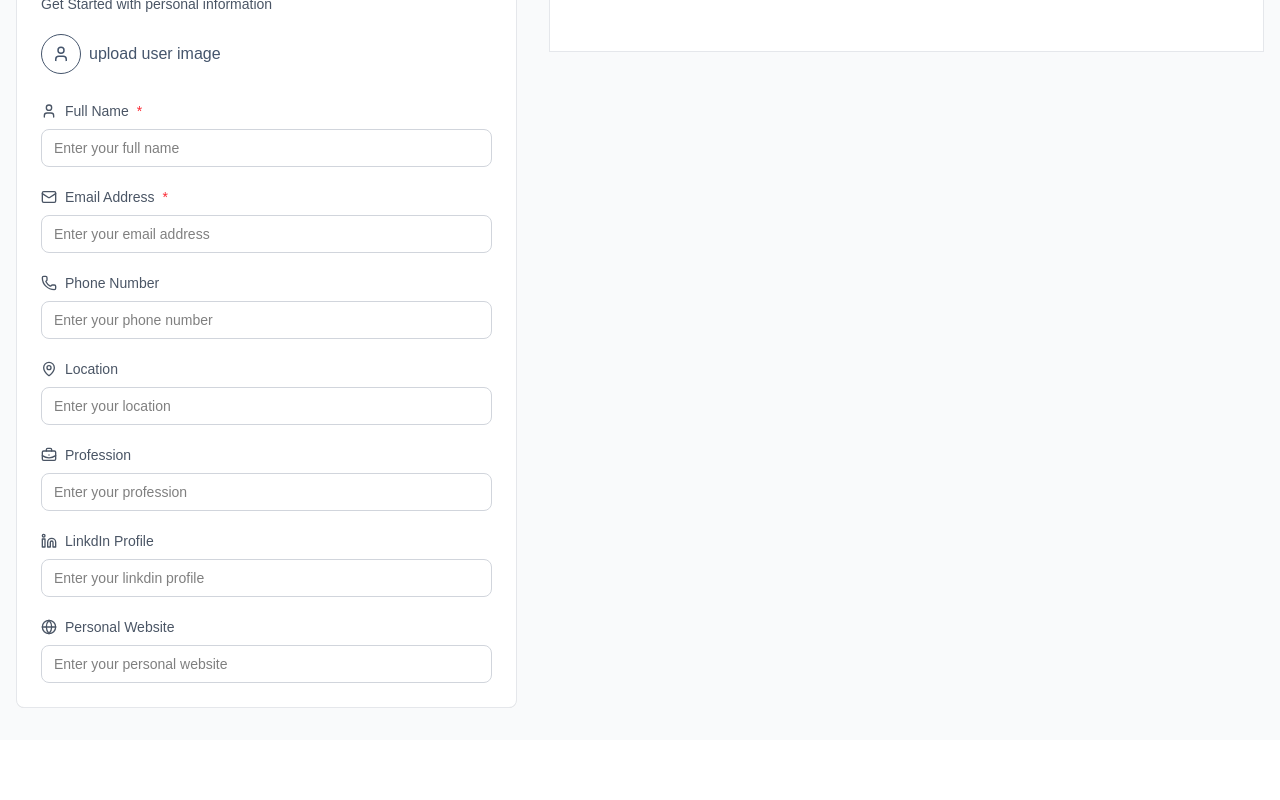
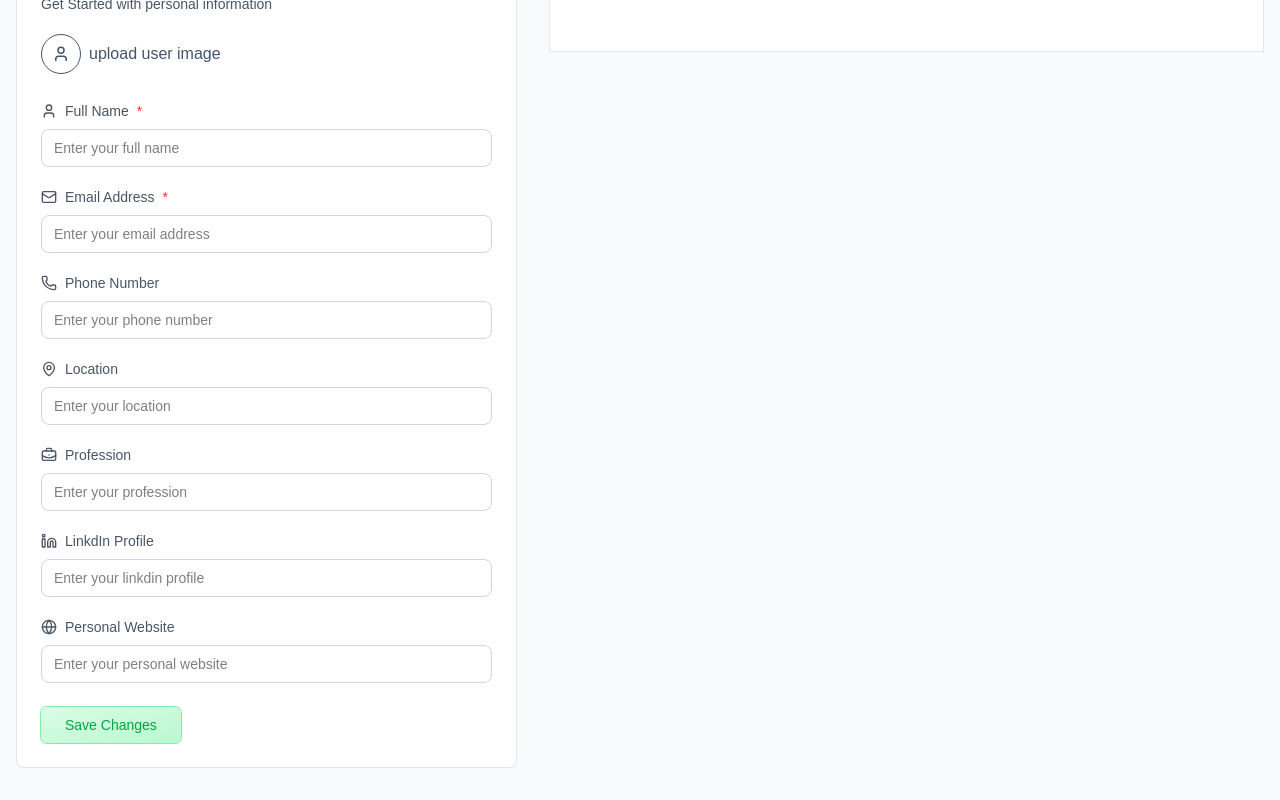
Before and after one commit to Ayush-kumar57/resume.ai, a React (Vite) app: page /app/builder/1 in a window 1280 px wide. Shown: the part 263-1063 px from the top of the page. Before the commit the page ends 1003 px from the top, so only its background shows below. Built offline with nearby package versions, Linux system fonts and the light colour scheme; the HTML template or start-up script is replaced by a standard one; a web font is replaced by a local one.

Commit message:
add button in ResumeBuilder.jsx

```diff
--- a/src/pages/ResumeBuilder.jsx
+++ b/src/pages/ResumeBuilder.jsx
@@ -130,6 +130,10 @@
                     onChange={(data)=>setResumeData(prev=>({...prev,skills:data}))} />
                   )}
                 </div>
+                <button className='bg-linear-to-br from-green-100 to-green-200
+                ring-green-300 text-green-600 ring hover:ring-green-400 transition-all rounded-md px-6 py-2 mt-6 text-sm'>
+                  Save Changes
+                </button>
               </div>
 
             </div>
```
